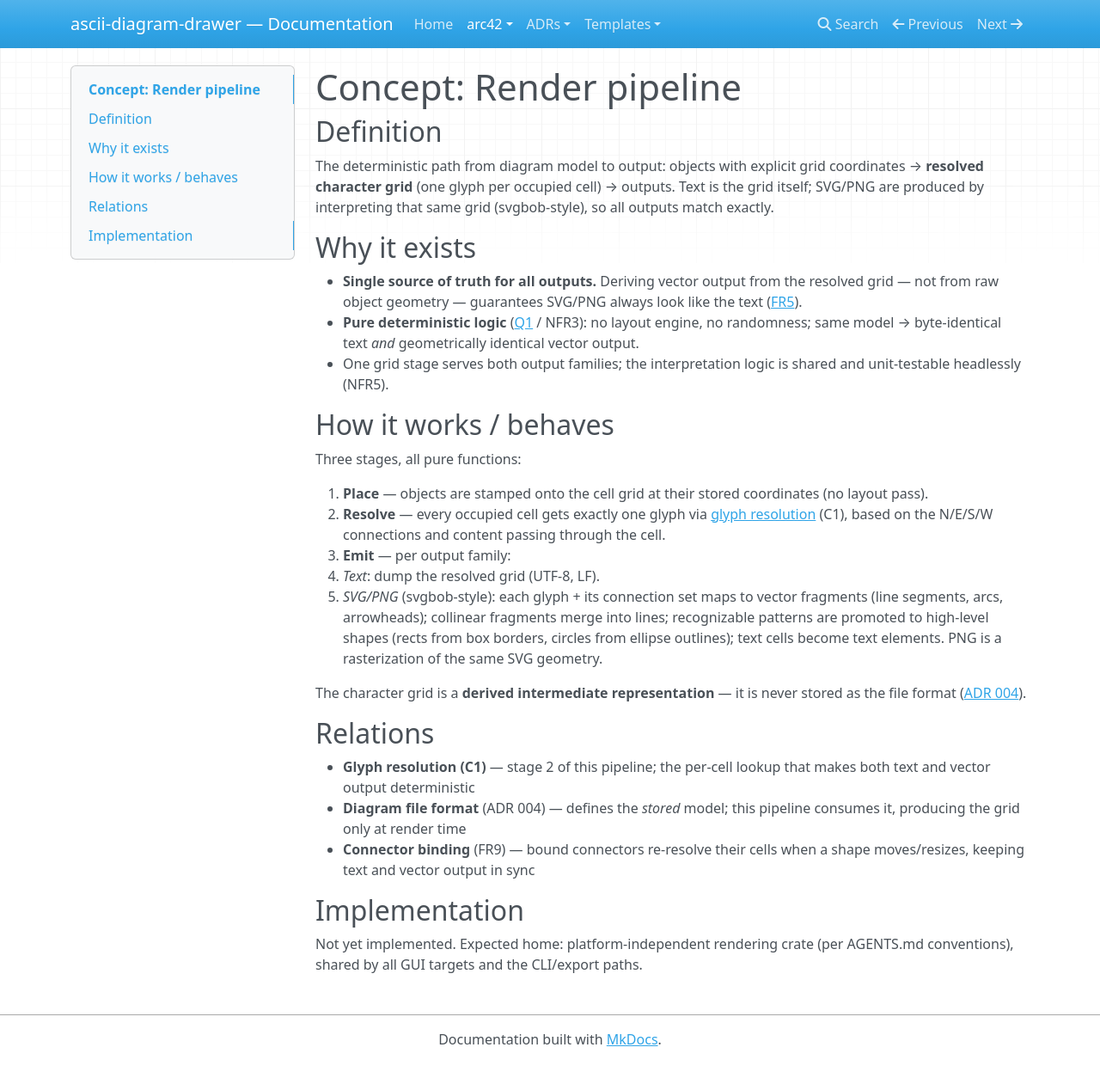
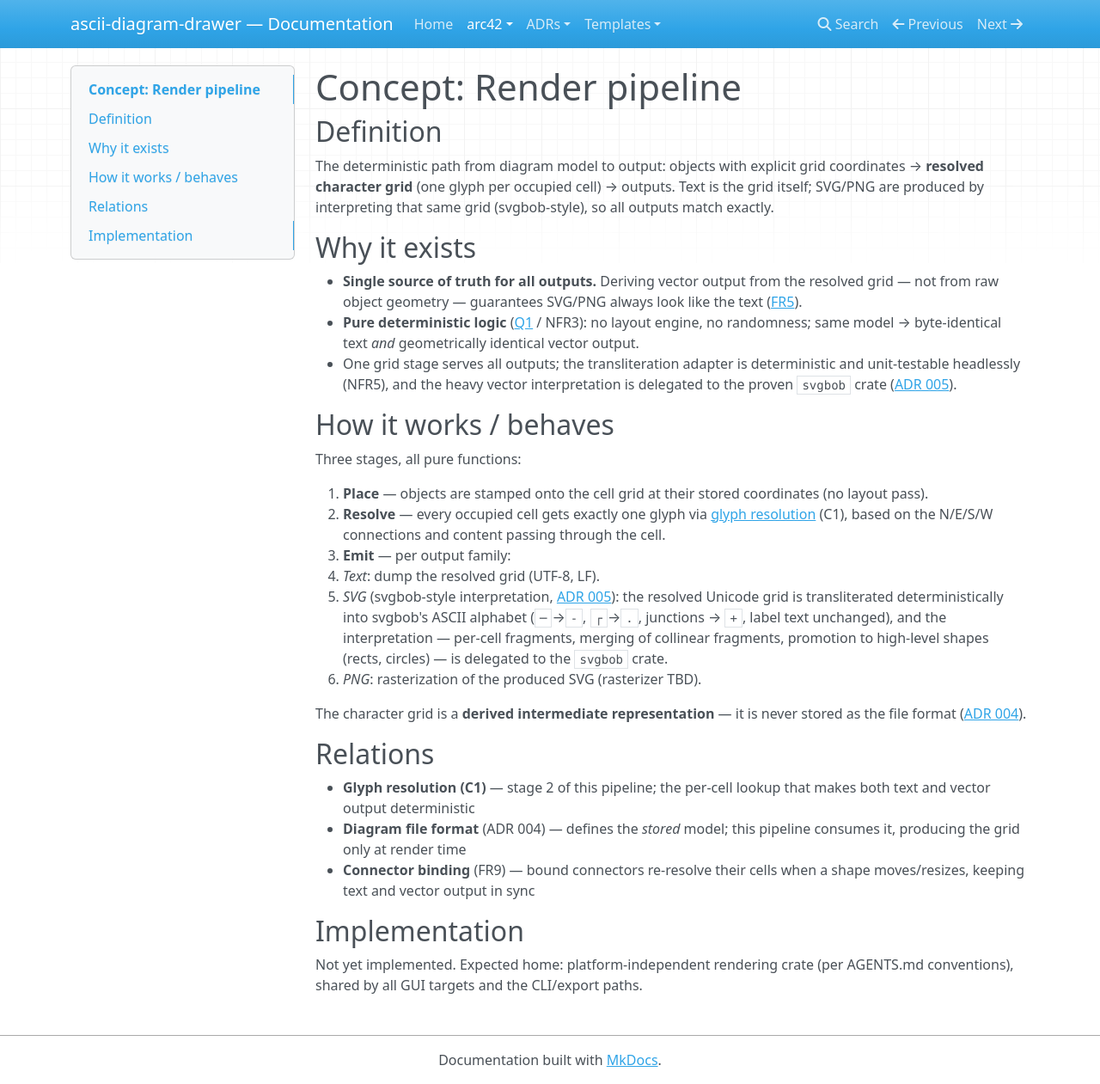
Before and after one commit to Reto411/ascii-diagram-drawer, an MkDocs documentation site: the page built from doc/arc42/12-concepts/render-pipeline.md, in a window 1280 px wide and 1261 px high. Shown: the whole window at 86% size. Built offline with MkDocs 1.6.1, drawn with Linux system fonts in a browser that asks for light colours; nearby versions of some CDN libraries.

Commit message:
ADR 005 (proposed): use svgbob crate as the grid→vector renderer
Adopt svgbob (crates.io, Apache-2.0, to_svg(&str)->String, pure-Rust deps)
for SVG export instead of building our own grid→vector interpreter:
- ADR 001 stays intact — text output remains Unicode box-drawing; a small
  deterministic transliteration adapter maps the resolved Unicode grid onto
  svgbob's ASCII alphabet (─→-, ┌→., junctions→+, text unchanged)
- PNG = rasterization of the produced SVG (rasterizer follow-up, e.g. resvg)
- Alternatives rejected: own interpreter (re-implements solved geometry),
  ASCII canonical alphabet (reverses accepted ADR 001), forking svgbob
- Gates before acceptance: wasm32 build check (NFR1), PNG rasterizer choice

Docs updated: C2 emit stage now delegates to svgbob; §1 Background bullet
reframed as rendering model; FR5 + notes link ADR 005.

```diff
--- a/doc/arc42/12-concepts/render-pipeline.md
+++ b/doc/arc42/12-concepts/render-pipeline.md
@@ -16,7 +16,7 @@ The deterministic path from diagram model to output: objects with explicit grid
 
 - **Single source of truth for all outputs.** Deriving vector output from the resolved grid — not from raw object geometry — guarantees SVG/PNG always look like the text ([FR5](../14-important-requirements.md)).
 - **Pure deterministic logic** ([Q1](../01-introduction-and-context.md#12-quality-goals-top-level) / NFR3): no layout engine, no randomness; same model → byte-identical text *and* geometrically identical vector output.
-- One grid stage serves both output families; the interpretation logic is shared and unit-testable headlessly (NFR5).
+- One grid stage serves all outputs; the transliteration adapter is deterministic and unit-testable headlessly (NFR5), and the heavy vector interpretation is delegated to the proven `svgbob` crate ([ADR 005](../../adr/005-use-svgbob-as-vector-renderer.md)).
 
 ## How it works / behaves
 
@@ -26,7 +26,8 @@ Three stages, all pure functions:
 2. **Resolve** — every occupied cell gets exactly one glyph via [glyph resolution](glyph-resolution.md) (C1), based on the N/E/S/W connections and content passing through the cell.
 3. **Emit** — per output family:
    - *Text*: dump the resolved grid (UTF-8, LF).
-   - *SVG/PNG* (svgbob-style): each glyph + its connection set maps to vector fragments (line segments, arcs, arrowheads); collinear fragments merge into lines; recognizable patterns are promoted to high-level shapes (rects from box borders, circles from ellipse outlines); text cells become text elements. PNG is a rasterization of the same SVG geometry.
+   - *SVG* (svgbob-style interpretation, [ADR 005](../../adr/005-use-svgbob-as-vector-renderer.md)): the resolved Unicode grid is transliterated deterministically into svgbob's ASCII alphabet (`─`→`-`, `┌`→`.`, junctions → `+`, label text unchanged), and the interpretation — per-cell fragments, merging of collinear fragments, promotion to high-level shapes (rects, circles) — is delegated to the `svgbob` crate.
+   - *PNG*: rasterization of the produced SVG (rasterizer TBD).
 
 The character grid is a **derived intermediate representation** — it is never stored as the file format ([ADR 004](../../adr/004-diagram-file-format.md)).
 
```
Also changed, not shown: doc/adr/005-use-svgbob-as-vector-renderer.md (added, +41 -0 lines), doc/arc42/01-introduction-and-context.md (+1 -1 lines), doc/arc42/14-important-requirements.md (+2 -2 lines).
